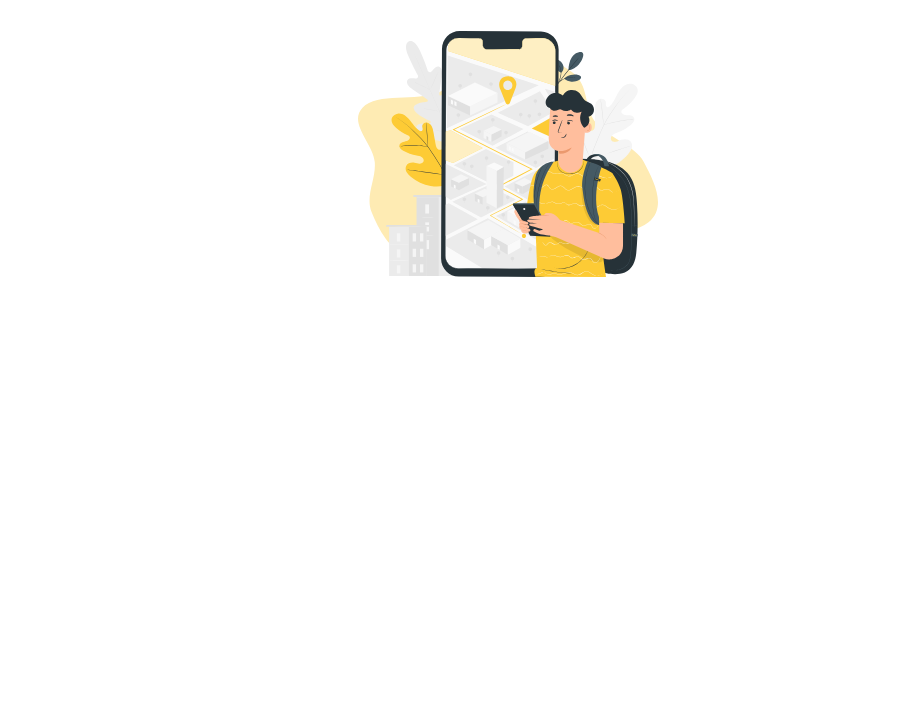
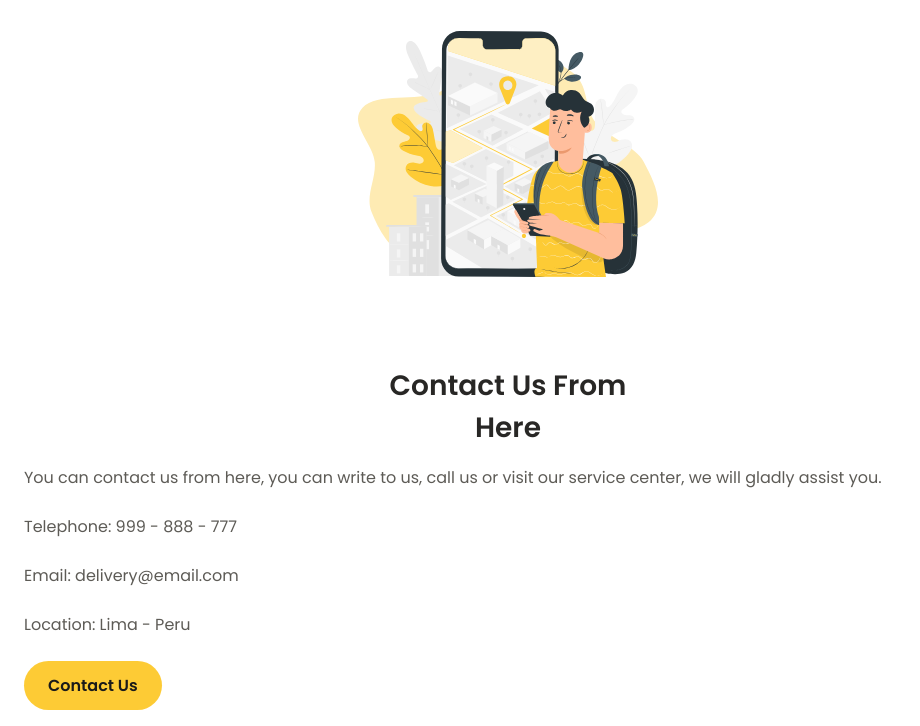
Before and after one commit to Abubaker-Abeer/Delivery-Landing-Page, a plain HTML site: page index.html in a window 1280 px wide. Shown: the part 3065-3791 px from the top of the page, without its empty margins (0-920 px from the left). Before the commit the page ends 3358 px from the top, so only its background shows below. Drawn offline with nearby package versions, Linux system fonts and the light colour scheme.

Commit message:
Completed Contact section

```diff
--- a/assets/scss/components/_contact.scss
+++ b/assets/scss/components/_contact.scss
@@ -0,0 +1,20 @@
+.contact{
+    &__container{
+        padding-bottom: 3rem;
+    }
+    &__description{
+        text-align: center;
+    }
+    &__content{
+        row-gap: .75rem;
+    }
+    &__address{
+        font-size: var(--small-font-size);
+        font-weight: var(--font-semi-bold);
+        color: var(--title-color);
+    }
+    &__information{
+        font-weight: initial;
+        color: var(--text-color);
+    }
+}
--- a/index.html
+++ b/index.html
@@ -1984,7 +1984,25 @@
                     </svg>
                 </div>
             </section>
+            <!--=============== CONTACT US ===============-->
+            <section class="contact section container" id="contact">
+                <div class="contact__container grid">
+                    <div class="contact__content">
+                        <h2 class="section__title-center">Contact Us From <br> Here</h2>
+                        <p class="contact__description">You can contact us from here, you can write to us,
+                            call us or visit our service center, we will gladly assist you.</p>
+                    </div>
+                    <ul class="contact__content grid">
+                        <li class="contact__address">Telephone: <span class="contact__information">999 - 888 - 777</span></li>
+                        <li class="contact__address">Email:  <span class="contact__information">delivery@email.com</span></li>
+                        <li class="contact__address">Location: <span class="contact__information">Lima - Peru</span></li>
+                    </ul>
 
+                    <div class="contact__content">
+                        <a href="#" class="button">Contact Us</a>
+                    </div>
+                </div>
+            </section>
         </main>
 
         <script src="assets/js/main.js"></script>
```
